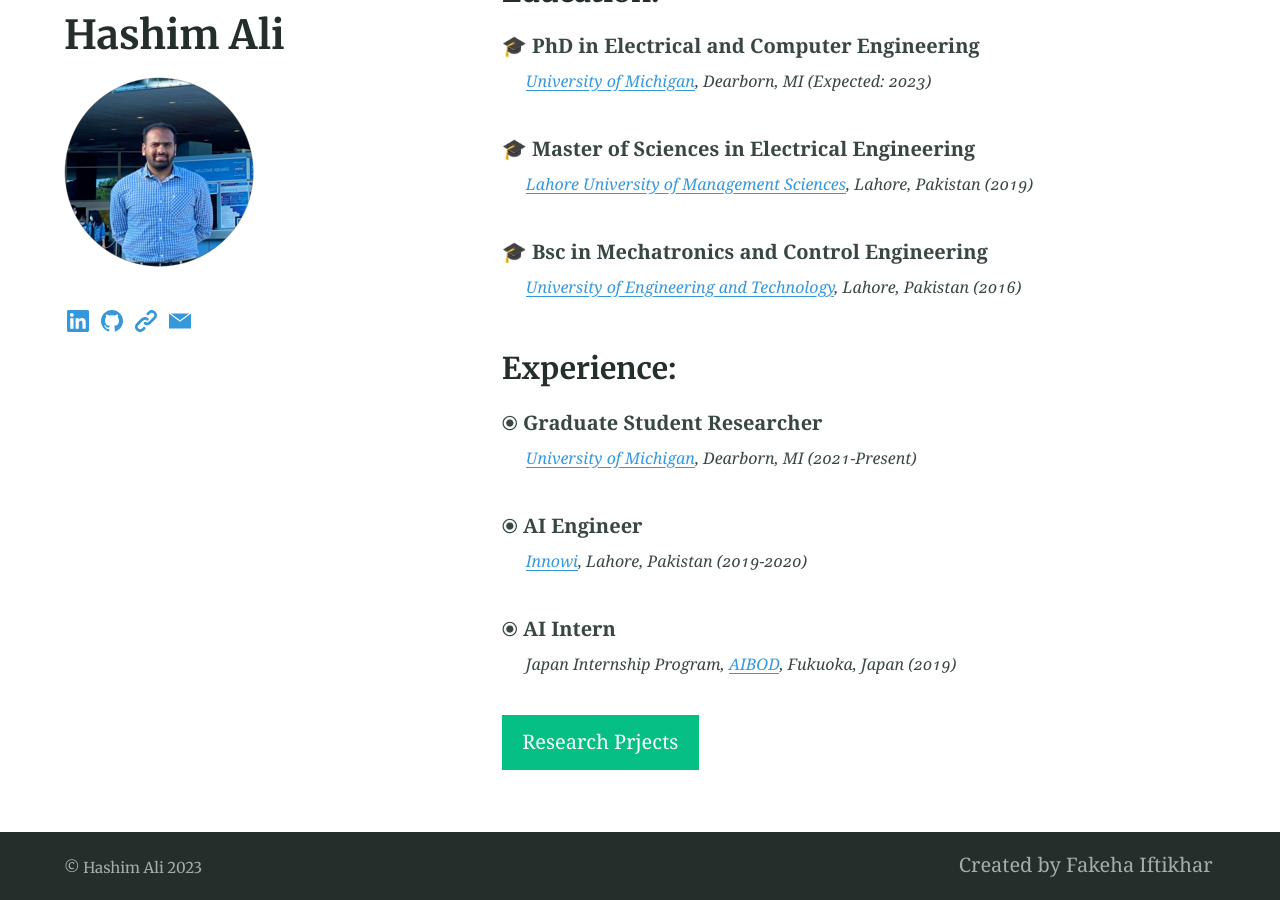
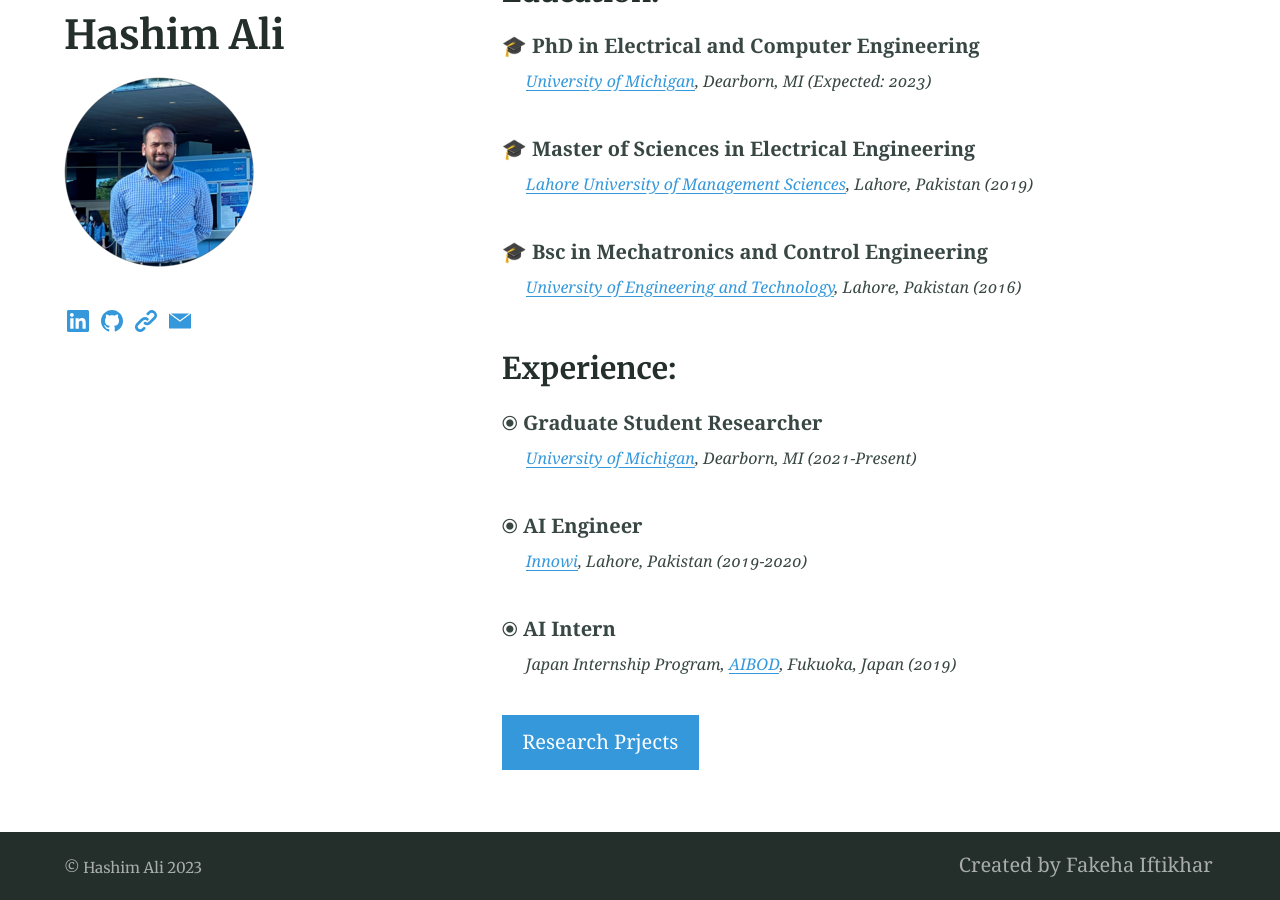
Before and after one commit to Fakeha-38/fakeha-38.github.io, a Jekyll site: the page built from index.md, in a window 1280 px wide and 900 px high, scrolled down 1417 px. Built offline with Jekyll 4.4.1, drawn with Linux system fonts in a browser that asks for light colours; emoji names are drawn with the system emoji font.

Commit message:
accent color change

```diff
--- a/_sass/_settings.scss
+++ b/_sass/_settings.scss
@@ -2,7 +2,7 @@
 $backgroundColour: #ffffff !default;
 $codeBackgroundColour: #fafafa !default;
 $featureBackgroundColour: #f9fafa !default;
-$accentColour: #05bf85 !default;
+$accentColour: #3498db !default;
 
 // Text colours
 $headingColour: #242e2b !default;
```
